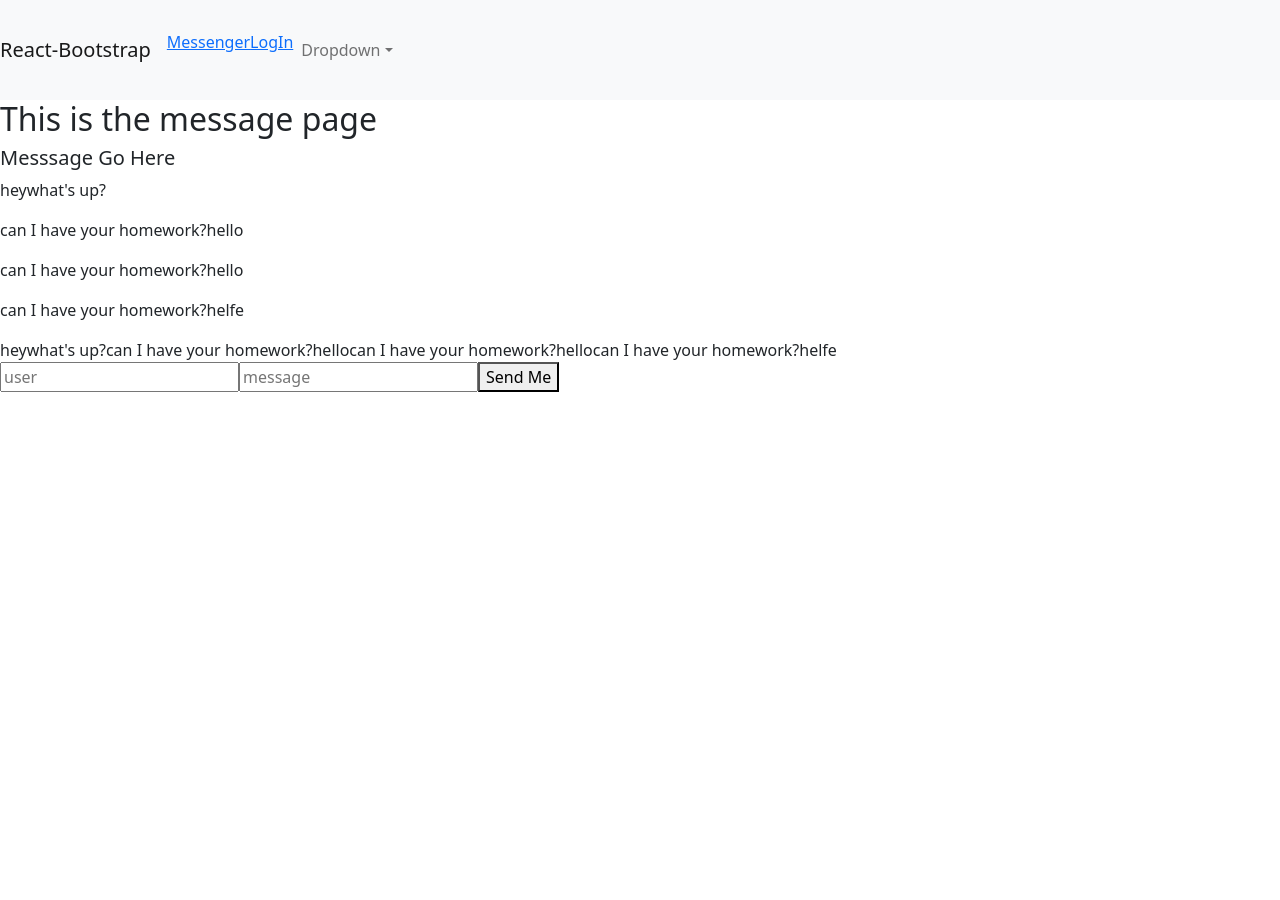
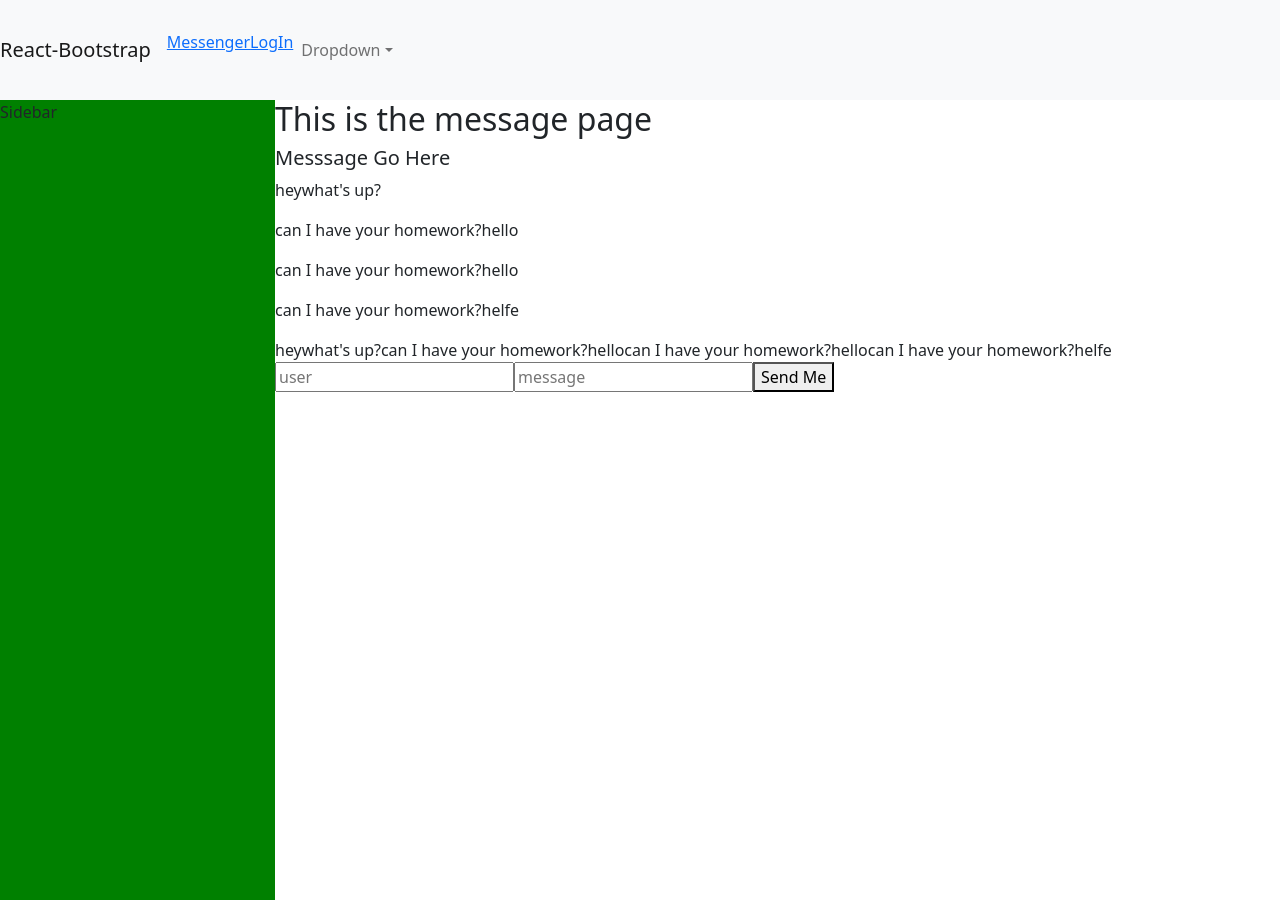
Before and after one commit to SethY8s/Facebook-Clone, a React (Create React App) app: page /message in a window 1280 px wide. Before the commit the page ends 800 px from the top, so only its background shows below. Built offline with nearby package versions, Linux system fonts and the light colour scheme; no server answers.

Commit message:
added sidebar for friends

```diff
--- a/src/comp/message/Message.tsx
+++ b/src/comp/message/Message.tsx
@@ -2,7 +2,7 @@ import React, { useState, useEffect } from 'react';
 
 import { connect } from 'react-redux';
 
-function Message({}) {
+function Message() {
   const [messages, setMessages] = useState<any[]>([]);
 
   type TFriend = { [key: string]: string[] };
--- a/src/comp/message/MessagePage.tsx
+++ b/src/comp/message/MessagePage.tsx
@@ -1,13 +1,23 @@
 import React from 'react';
 import Input from './Input';
 import Message from './Message';
+import Sidebar from './sidebar/Sidebar';
 
 export default function MessagePage() {
   return (
+    <>
+    <div className='d-flex'>
+    <div>
+      <Sidebar />
+    </div>
     <div>
       <h2>This is the message page</h2>
+
       <Message />
       <Input />
+
     </div>
+    </div>
+    </>
   );
 }
--- /dev/null
+++ b/src/comp/message/sidebar/Sidebar.tsx
@@ -0,0 +1,8 @@
+import React from 'react'
+import './_sidebar.scss'
+
+export default function Sidebar() {
+  return (
+    <div id='sidebar'>Sidebar</div>
+  )
+}
--- /dev/null
+++ b/src/comp/message/sidebar/_sidebar.scss
@@ -0,0 +1,5 @@
+#sidebar {
+    width: 275px;
+    height: 100vh;
+    background-color: green;
+}
--- a/src/comp/navbar/NavbarComp.tsx
+++ b/src/comp/navbar/NavbarComp.tsx
@@ -14,7 +14,7 @@ export default function NavbarComp() {
 
   return (
     <Navbar bg="light" expand="lg">
-      <Navbar.Brand href="#home">React-Bootstrap</Navbar.Brand>
+      <Navbar.Brand href="/">React-Bootstrap</Navbar.Brand>
       <Navbar.Toggle aria-controls="basic-navbar-nav" />
       <Navbar.Collapse id="basic-navbar-nav">
         <Nav className="me-auto">
```
